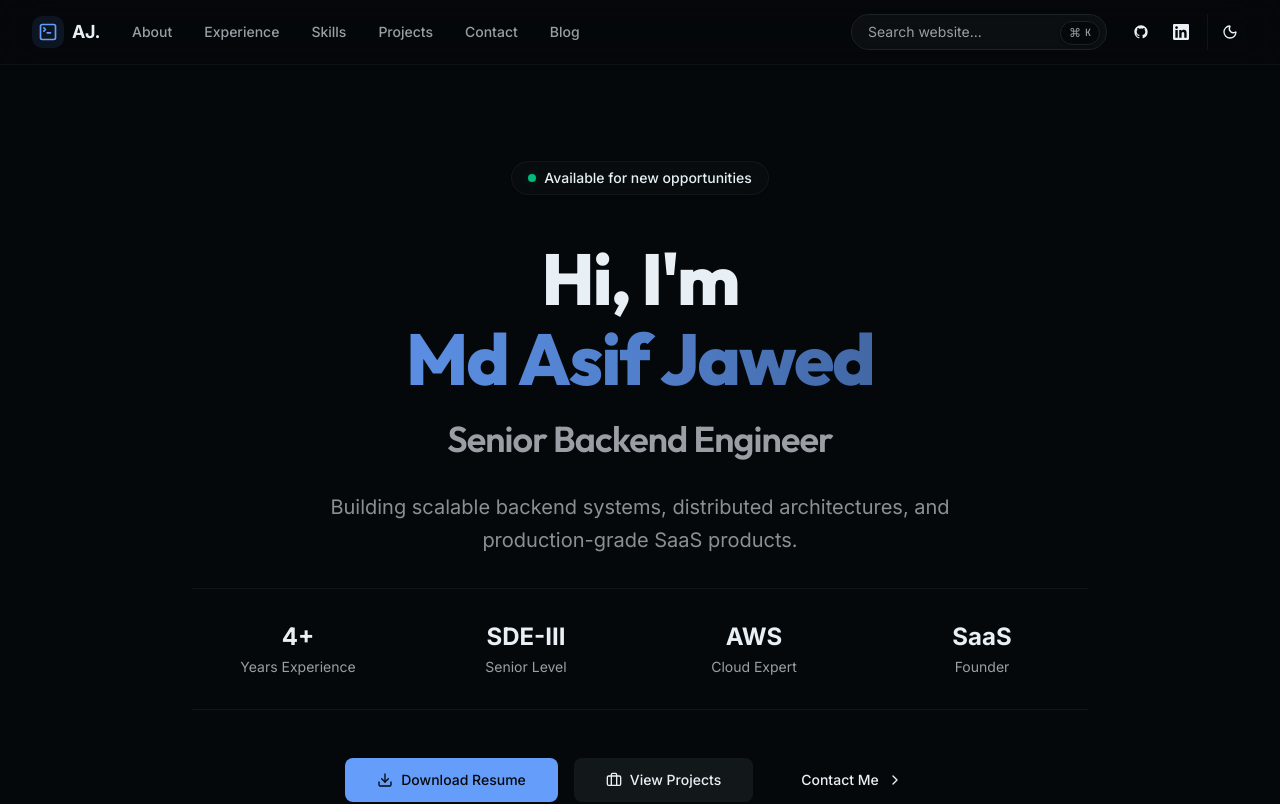
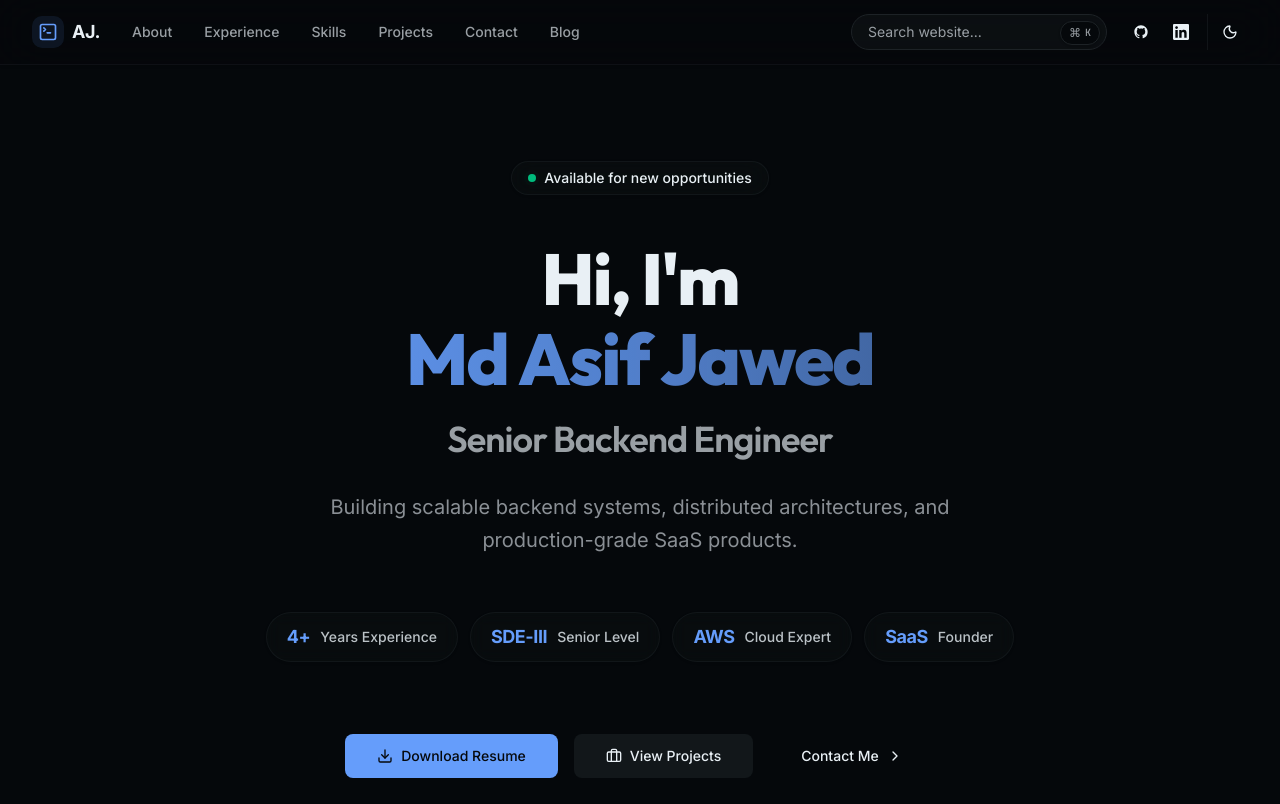
Before and after one commit to mdasifj625/portfolio, a Next.js app: page / in a window 1280 px wide. Shown: the top 804 px of the page. Built offline with nearby package versions, Linux system fonts and the light colour scheme.

Commit message:
style: rethink hero stats layout as premium floating pill badges

```diff
--- a/src/app/page.tsx
+++ b/src/app/page.tsx
@@ -40,14 +40,16 @@ export default function Home() {
             </p>
           </div>
 
-          {/* Stats Grid */}
-          <div className="grid grid-cols-2 md:grid-cols-4 gap-4 py-8 border-y border-border/50 text-sm">
+          {/* Stats Badges */}
+          <div className="flex flex-wrap items-center justify-center gap-3 py-6">
             {personal.stats.map((stat, idx) => (
-              <div key={idx} className="flex flex-col gap-1">
-                <span className="font-bold text-2xl text-foreground">
+              <div key={idx} className="flex items-center gap-2.5 bg-secondary/30 border border-border/50 rounded-full px-5 py-2.5 shadow-sm backdrop-blur-sm transition-colors hover:bg-secondary/50 hover:border-primary/20">
+                <span className="font-bold text-lg text-primary tracking-tight">
                   {stat.value}
                 </span>
-                <span className="text-muted-foreground">{stat.label}</span>
+                <span className="text-sm font-medium text-foreground/80">
+                  {stat.label}
+                </span>
               </div>
             ))}
           </div>
```
